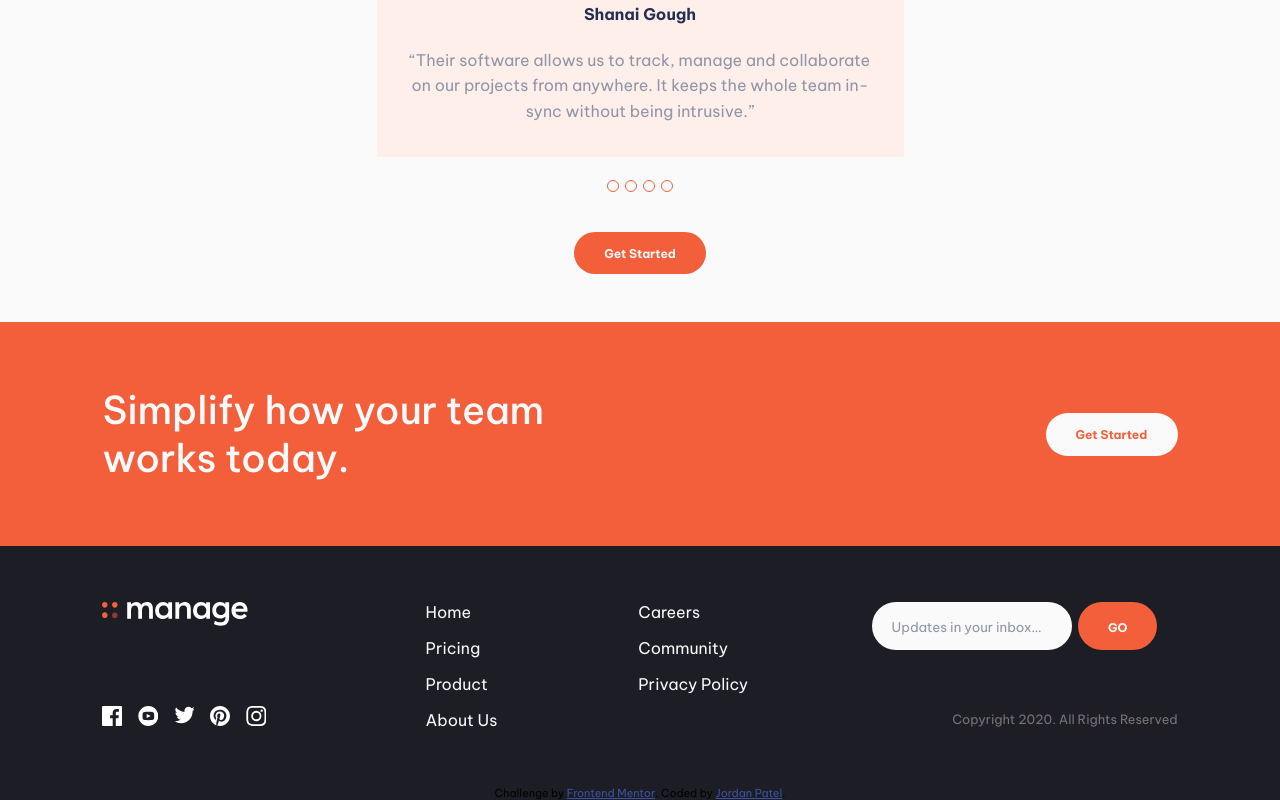
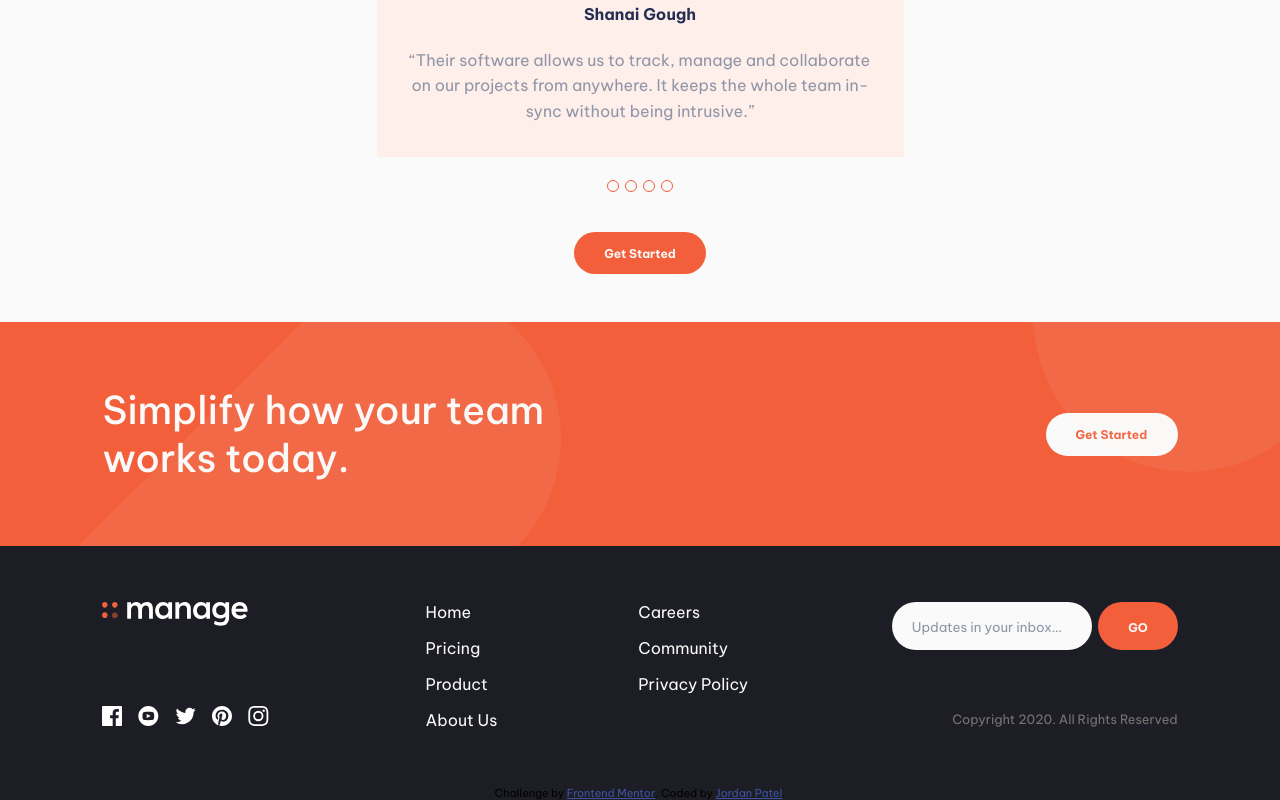
Before and after one commit to JordansGit/manage-landing-page, a plain HTML site: page index.html in a window 1280 px wide. Shown: the part 2435-3235 px from the top of the page. Drawn offline with Linux system fonts and the light colour scheme.

Commit message:
fix: css of social media icons, added bg design images + styling

```diff
--- a/css/style.css
+++ b/css/style.css
@@ -50,8 +50,12 @@ body, .cta-secondary, #email {
   background: var(--very-light-gray);
 }
 
-.cta-primary, .card-number, .banner, .submit-btn {
+.cta-primary, .card-number, .submit-btn {
   background: var(--bright-red);
+}
+
+.banner {
+  background-color: var(--bright-red);
 }
 
 .card-title {
@@ -379,12 +383,34 @@ header {
 /* Main */
 
 main {
-  margin-top: 106px;
+  padding-top: 106px;
+
+  background-image: url(../images/bg-tablet-pattern.svg), url(../images/bg-tablet-pattern.svg);
+  background-position: -85% -4%, 315% 16%;
+  background-repeat: no-repeat, no-repeat;
+  background-size: 120%, 80%;
 }
 
 @media (min-width: 600px) {
   main {
-    margin-top: 210px;
+    padding-top: 210px;
+
+    background-position: 175% -2%, -200% 50%;
+    background-size: 72%, 80%;
+  }
+}
+
+@media (min-width: 800px) {
+  main {
+    background-position: 175% -6%, -200% 50%;
+    background-size: 72%, 80%;
+  }
+}
+
+@media (min-width: 1150px) {
+  main {
+    background-position: 123% -7%, -480px 53%;
+    background-size: initial;
   }
 }
 
@@ -592,20 +618,46 @@ main {
 
 .banner {
   padding: 5.5em 0;
+  background-image: url(../images/bg-simplify-section-mobile.svg);
+  background-repeat: no-repeat; /* Do not repeat the image */
+  background-position: left center; /* Center the image */
+  position: relative;
 }
+
+@media (min-width: 600px) {
+  .banner {
+    padding: 4em 0;
+    background-image: unset;
+    overflow: hidden;
+  }
+
+  .banner:after {
+    content: url(../images/bg-simplify-section-desktop.svg);
+    position: absolute;
+    top: -134px;
+    bottom: 0;
+    right: -235px;
+  }
+}
+
+@media (min-width: 1450px) {
+  .banner:after {
+    right: unset;
+    left: 50%;
+    transform: translateX(-34%);
+  }
+}
+
 .banner .container {
   align-items: center;
 }
 
 .banner-title {
   margin-bottom: 0.7em;
-  margin-right: 1em;
+  /*margin-right: 1em;*/
 }
 
 @media (min-width: 600px) {
-  .banner {
-    padding: 4em 0;
-  }
   .banner-title {
     margin-bottom: 0;
     max-width: 450px;
@@ -638,10 +690,11 @@ main {
   justify-content: space-between;
   padding: 1.5em 1em 3em 1em;
   max-width: 420px;
+  align-items: center;
 }
 
 .social-icon {
-  width: 35px;
+  scale: 1.75;
 }
 
 @media (min-width: 800px) {
@@ -652,8 +705,7 @@ main {
 
   }
   .social-icon {
-    width: 20px;
-    max-width: 20px;
+    scale: 1;
   }
 }
 
@@ -679,7 +731,7 @@ main {
   order: 0;
   margin: 3rem 0;
   position: relative;
-  width: 306px;
+  width: max-content;
 }
 
 .form-error-msg {
@@ -772,8 +824,6 @@ main {
 }
 /*
 To do:
-  Absolute positioning on header
-
   mobile-nav:
     open-nav-body
     open-nav-nav
@@ -786,7 +836,6 @@ To do:
     active states
 
   to do:
-    bg designs
     js
 
   for next project, need to add padding to .nav-link so I don't have to be right on top of the text in order for hover effects to work.
```
